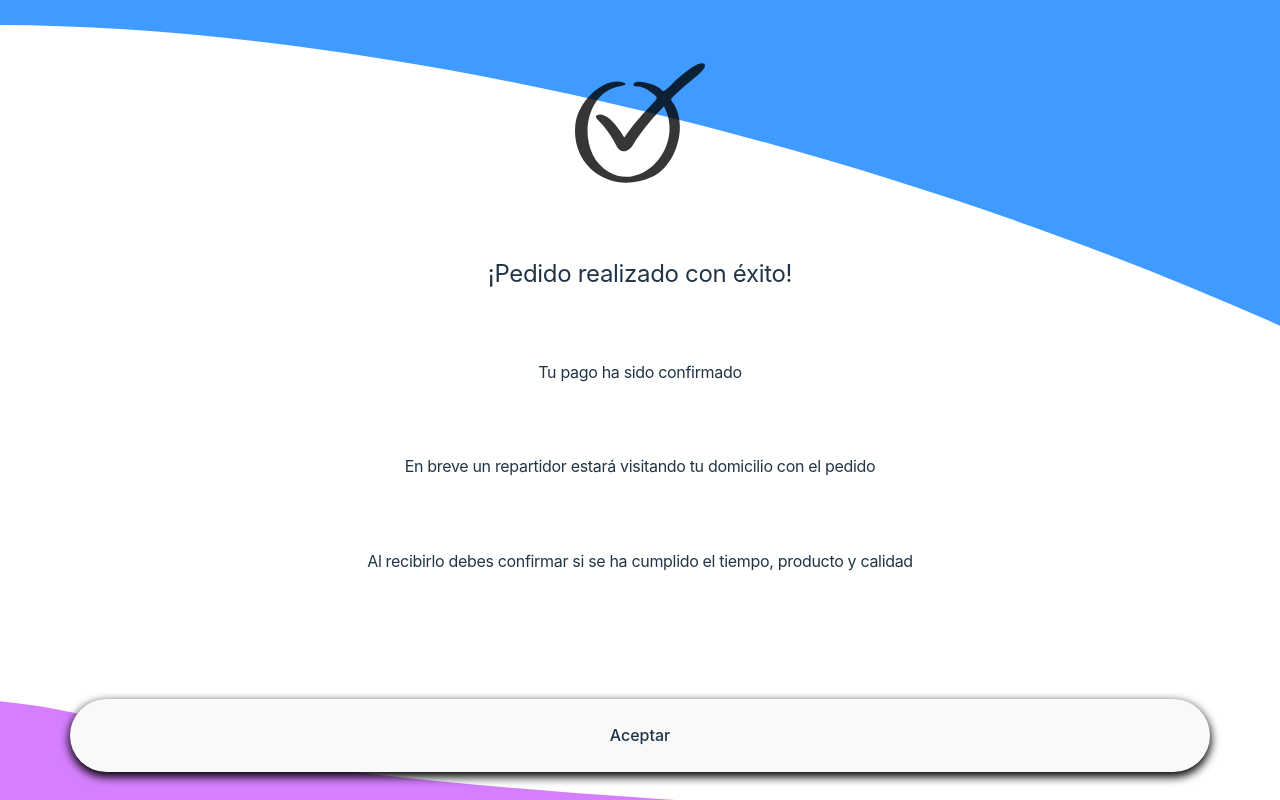
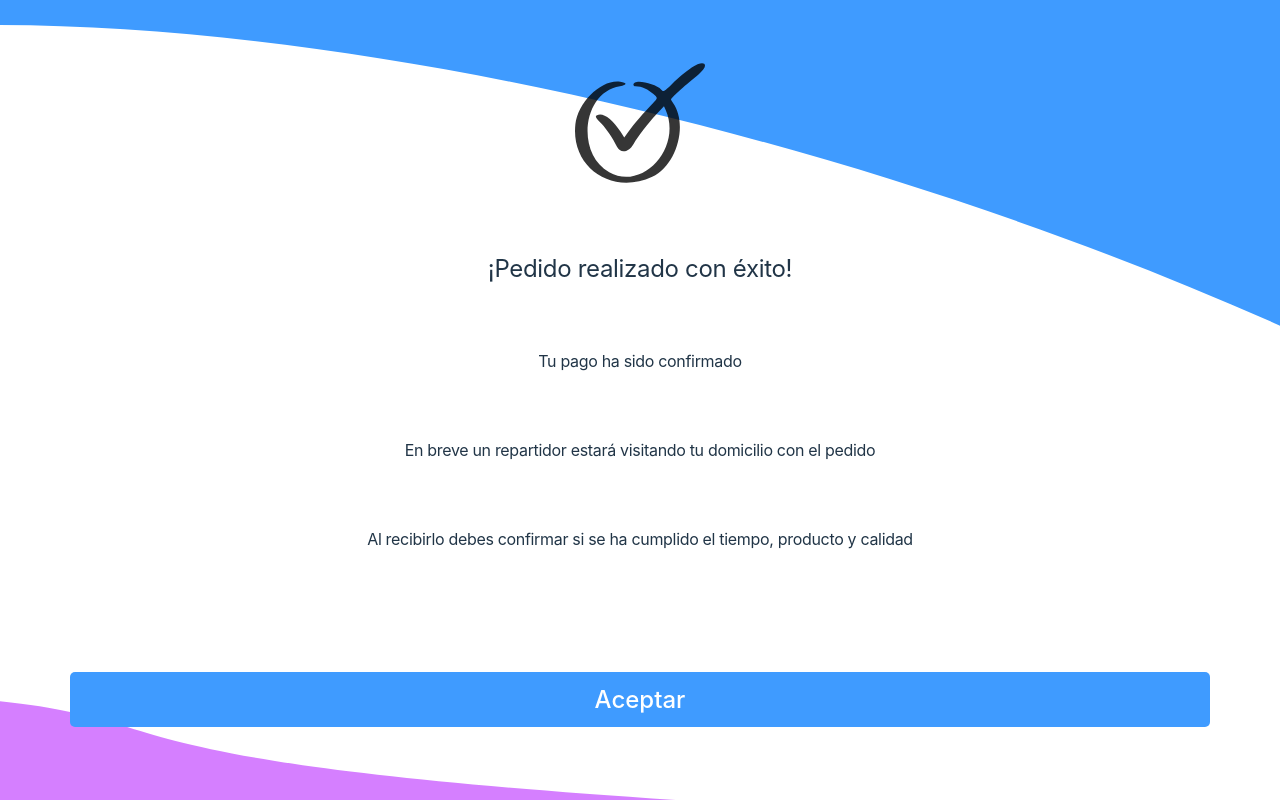
Before and after one commit to JoelFiare/s14-16-n-java, a React (Vite) app in the folder frontend/: page /busqueda/pagar/pedido-aprobado in a window 1280 px wide. Built offline with nearby package versions, Linux system fonts and the light colour scheme.

Commit message:
Style: do style MainBtn

```diff
--- a/frontend/src/components/share/Buttons/MainBtn/MainBtn.css
+++ b/frontend/src/components/share/Buttons/MainBtn/MainBtn.css
@@ -1,5 +1,12 @@
 .main-btn {
-  padding: 2px 10px;
-  border-radius: 50px;
-  box-shadow: 0 4px 10px 1px black;
+  padding: 14px 0px;
+  border-radius: 5px;
+  background-color: var(--blue);
+  color: white;
+  font-size: 24px;
+  height: max-content;
+
+  &:disabled {
+    background-color: var(--gray);
+  }
 }
--- a/frontend/src/index.css
+++ b/frontend/src/index.css
@@ -5,5 +5,6 @@
   --lilac: #d57fff;
   --red: #ff2A54;
   --bg-color: #f5f5f5;
+  --gray: #979797;
   --half-gradient: linear-gradient(var(--blue) 50%, var(--lilac) 0%)
 }
```
